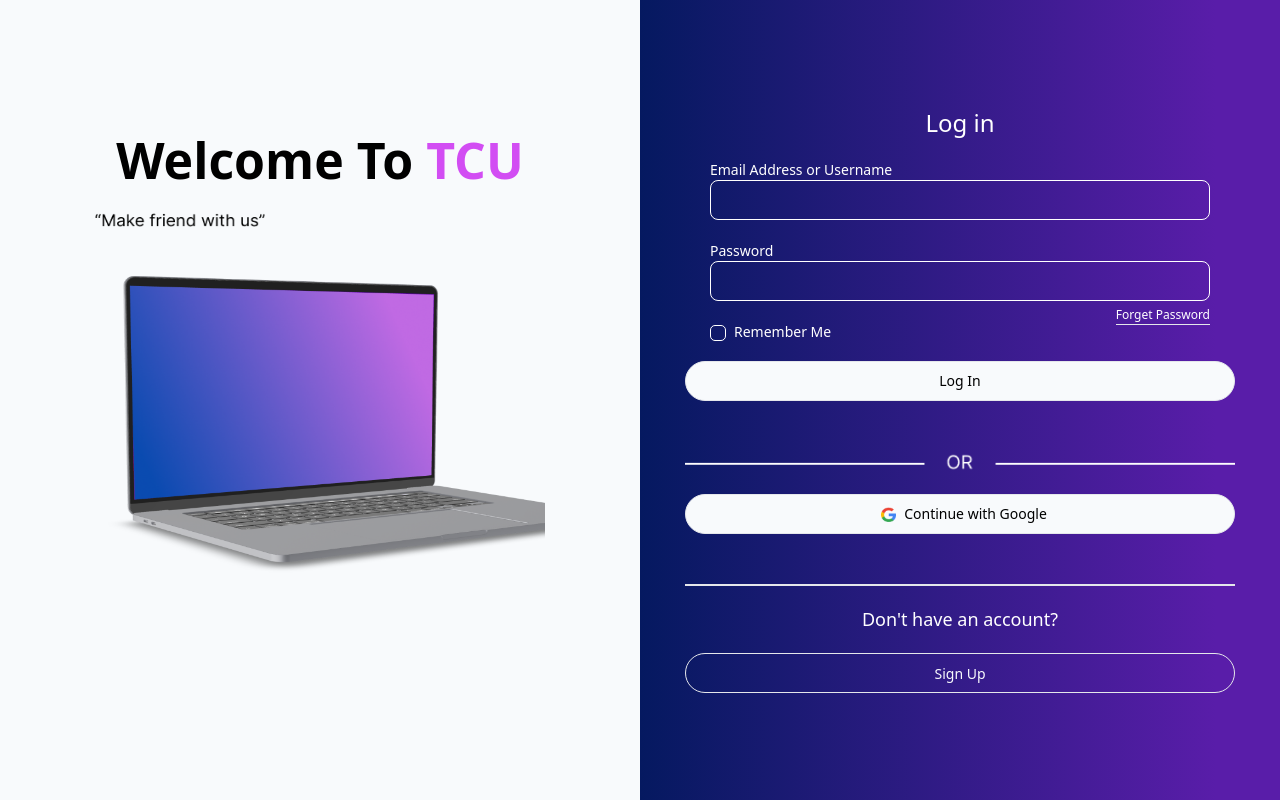
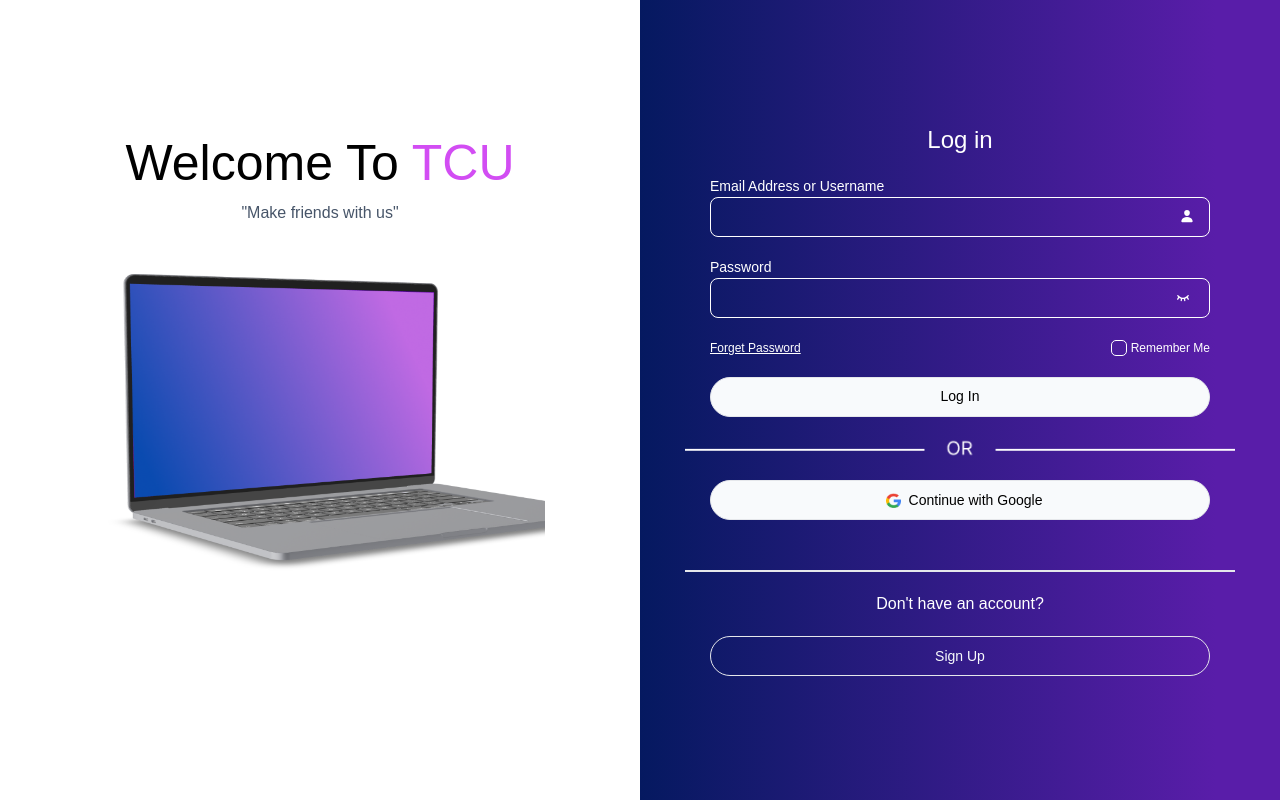
Before and after one commit to thawzinhtut1901/TCU-To-Communicate-With-You, a React (Vite) app: page / in a window 1280 px wide. Built offline with nearby package versions, Linux system fonts and the light colour scheme.

Commit message:
font & responsive

```diff
--- a/index.css
+++ b/index.css
@@ -1,3 +1,4 @@
+@import url('https://fonts.googleapis.com/css2?family=Prompt:wght@400;500&display=swap');
 @tailwind base;
 @tailwind components;
 @tailwind utilities;
@@ -67,3 +68,15 @@
     @apply bg-background text-foreground;
   }
 }
+
+.prompt-regular {
+  font-family: "Prompt", sans-serif;
+  font-weight: 400;
+  font-style: normal;
+}
+
+.prompt-medium {
+  font-family: "Prompt", sans-serif;
+  font-weight: 500;
+  font-style: normal;
+}
--- a/src/Layouts/AuthLayouts/LogIn.tsx
+++ b/src/Layouts/AuthLayouts/LogInLayout.tsx
@@ -2,8 +2,8 @@ import { LoginDesign, LogInForm } from "../../pages/AuthPages";
 
 const LogIn = () => {
   return (
-    <div className="flex items-center justify-center h-screen">
-      <div className="hidden w-0 lg:block bg-slate-50 lg:w-1/2">
+    <div className="flex h-screen ">
+      <div className="hidden w-screen lg:block lg:w-1/2">
         <LoginDesign />
       </div>
       <div className="w-screen h-screen md:w-screen bg-custom-gradient lg:w-1/2">
--- a/src/Layouts/AuthLayouts/index.ts
+++ b/src/Layouts/AuthLayouts/index.ts
@@ -1,10 +1,10 @@
-import LogIn from "./LogIn";
+import LogInLayout from "./LogInLayout";
 import SignUpLayout from "./SignUpLayout";
 import ForgetPassLayout from "./ForgetPassLayout";
 import ProfileSetupLayout from "./ProfileSetupLayout";
 
 export {
-    LogIn,
+    LogInLayout,
     SignUpLayout,
     ForgetPassLayout,
     ProfileSetupLayout,
--- a/src/pages/AuthPages/LogInForm.tsx
+++ b/src/pages/AuthPages/LogInForm.tsx
@@ -10,7 +10,8 @@ import { LoginData } from "@/types/type";
 import { login } from "@/services/authService";
 import MobileImage from "@/components/authComponents/MobileImage";
 import { ButtonLoading } from "@/components/ui/buttonLoading";
-
+import { PiEyeBold, PiEyeClosedBold } from "react-icons/pi";
+import { IoPerson } from "react-icons/io5";
 interface Errors {
   emailOrUserName?: string;
   password?: string;
@@ -20,6 +21,8 @@ const LogInForm = () => {
   const navigate = useNavigate();
   const LoginAccount = useSignIn();
   const [errors, setErrors] = useState<Errors>({});
+  const [showPassword, setShowPassword] = useState(false);
+
   const [loginData, setLoginData] = useState<LoginData>({
     emailOrUserName: "",
     password: "",
@@ -69,15 +72,23 @@ const LogInForm = () => {
     setErrors((prevErrors) => ({ ...prevErrors, password: "" }));
   };
 
+  const toggleShowPassword = () => {
+    setShowPassword(!showPassword);
+  };
+
   return (
-    <div className="flex flex-col justify-center items-center h-screen">
+    <div className="relative flex flex-col items-center justify-center h-screen gap-10 px-2">
+      <h1 className=" absolute lg:hidden top-0 left-0 px-10 font-extrabold font-poppins text-[18px] py-4 lg:text-[24px] text-start text-white">
+        TCU
+      </h1>
       <MobileImage />
-      <div className="flex flex-col justify-center items-center">
-        <h2 className="flex justify-center font-medium font-poppins text-lg text-white md:text-2xl">
+      <div className="flex flex-col items-center justify-center">
+        <h2 className="flex justify-center text-lg font-medium text-white font-primary lg:text-2xl">
           Log in
         </h2>
-        <div className="flex-col mx-auto mt-[30px] md:mt-[20px] font-poppins md:font-thin text-[10px] text-white md:text-[14px]">
+        <div className="flex-col mx-auto mt-[20px] lg:mt-[20px] font-primary text-[10px] text-white md:text-[14px]">
           <Label htmlFor="email">Email Address or Username</Label>
+    <div className="relative ">
           <Input
             type="email"
             id="email"
@@ -85,87 +96,106 @@ const LogInForm = () => {
             onChange={emailHandler}
             className="rounded-[8px]"
           />
+          <IoPerson  className="absolute top-3 right-4"/>
+          </div>
+
           {errors.emailOrUserName && (
-            <span className="my-2 font-bold text-red-500 text-xs">
+            <span className="my-2 text-xs font-bold text-red-500">
               {errors.emailOrUserName}
             </span>
           )}
         </div>
-        <div className="flex-col mx-auto mt-[20px] font-poppins md:font-thin text-[10px] text-white md:text-[14px]">
+        <div className="flex-col mx-auto mt-[10px] lg:mt-[20px] font-primary text-[10px] text-white md:text-[14px]">
           <Label
             htmlFor="password"
-            className="font-poppins font-thin text-[14px]"
+            className="font-primary font-thin text-[14px]"
           >
             Password
           </Label>
+          <div className="relative ">
             <Input
-            type="password"
+              type={showPassword ? "text" : "password"}
               id="password"
               value={loginData.password}
               onChange={passwordHandler}
               className="rounded-[8px]"
             />
+            <button onClick={toggleShowPassword}>
+              {showPassword ? (
+                <PiEyeBold color="slate" className="absolute right-5 top-3" />
+              ) : (
+                <PiEyeClosedBold
+                  color="slate"
+                  className="absolute right-5 top-3"
+                />
+              )}
+            </button>
+          </div>
           {errors.password && (
-            <span className="my-2 font-bold text-red-500 text-xs">
+            <span className="my-2 text-xs font-bold text-red-500">
               {errors.password}
             </span>
           )}
 
-          <div className="md:block hidden">
+          <div className="items-center justify-between hidden md:flex">
             <NavLink to="/forget-password">
-              <div className="flex justify-end mt-[5px]">
-                <h1 className="border-b w-fit text-[12px] cursor-pointer">
+              <h1 className=" underline w-fit text-[12px] cursor-pointe font-primary">
                 Forget Password
               </h1>
-              </div>
             </NavLink>
-
-            <div className="flex space-x-1 md:space-x-2 md:text-[12px]">
+            <div className="flex items-center space-x-1">
               <Checkbox id="remember" className="rounded-[5px]" />
-              <Label htmlFor="remember" className="cursor-pointer">
+              <Label
+                htmlFor="remember"
+                className="cursor-pointer font-primary text-[12px]"
+              >
                 Remember Me
               </Label>
             </div>
           </div>
         </div>
-        {
-          !LoginAccount.isPending ? (
-            <Button type="button" onClick={handleSubmit} className="flex flex-col justify-center order-1 md:order-none bg-[#8566FF] md:bg-slate-50 md:hover:bg-slate-300 hover:bg-purple-500 mx-auto mt-[20px] md:border rounded-full w-[250px] md:w-[550px] font-poppins font-thin text-[14px] text-white md:text-black">
+        {!LoginAccount.isPending ? (
+          <Button
+            type="button"
+            onClick={handleSubmit}
+            className=" flex flex-col justify-center order-1 md:order-none bg-[#8566FF] mt-0 lg:mt-[20px] md:bg-slate-50 md:hover:bg-slate-300 hover:bg-purple-500 mx-auto md:border rounded-full w-[250px] lg:w-[500px] font-primary font-thin text-[14px] text-white md:text-black"
+          >
             Log In
           </Button>
+        ) : (
+          <div className="flex flex-col justify-center order-1 md:order-none bg-[#8566FF] md:bg-slate-50 md:hover:bg-slate-300 hover:bg-purple-500 mx-auto mt-[20px] md:border rounded-full w-[250px] lg:w-[500px] font-primary font-thin text-[14px] text-black">
+            <ButtonLoading />
+          </div>
+        )}
 
-          ) : (
-            <div className="flex flex-col justify-center order-1 md:order-none bg-[#8566FF] md:bg-slate-50 md:hover:bg-slate-300 hover:bg-purple-500 mx-auto mt-[20px] md:border rounded-full w-[250px] md:w-[550px] font-poppins font-thin text-[14px] text-black">
-              <ButtonLoading/>
-            </div>
-          )
-        }
-
-        <div className="flex justify-between items-center md:hidden mx-auto mt-[30px] w-[350px] font-poppins text-white">
-          <div className="flex space-x-1 text-[12px]">
+        <div className="flex justify-between items-center md:hidden px-4 mx-auto mt-[10px] w-[350px] font-primary text-white">
+          <div className="flex items-center gap-2">
             <Checkbox id="remember" className="rounded-[5px]" />
-            <Label htmlFor="remember" className="cursor-pointer">
+            <Label
+              htmlFor="remember"
+              className="cursor-pointer text-[12px] font-primary"
+            >
               Remember Me
             </Label>
           </div>
 
           <NavLink to="/forget-password">
-            <h1 className="w-fit text-[14px] cursor-pointer">
+            <h1 className="w-fit text-[12px] cursor-pointer font-primary">
               Forget Password
             </h1>
           </NavLink>
         </div>
-        <div className="flex mx-auto mt-[12px] md:mt-[50px] w-full md:w-[550px]">
+        <div className="flex mx-auto mt-[12px] lg:mt-[20px] w-full md:w-[550px]">
           <img src={divider} alt="" />
         </div>
-        <Button className="flex justify-center bg-slate-50 hover:bg-slate-300 mx-auto mt-[12px] md:mt-[20px] border rounded-full w-[250px] md:w-[550px] font-poppins font-thin md:text-[14px]">
+        <Button className="flex justify-center bg-slate-50 hover:bg-slate-300 mx-auto mt-[12px] md:mt-[20px] border rounded-full w-[250px] md:w-[500px] font-primary font-thin md:text-[14px]">
           <img src={googleLog} alt="" className="mx-2 w-[15px] h-[15px]" />
           Continue with Google
         </Button>
         <div className="flex items-center mx-auto mt-[20px] md:mt-[50px] w-full md:w-[550px]">
           <hr className="flex-grow border-t-2" />
         </div>
-        <h2 className="flex justify-center mt-[10px] md:mt-[20px] pb-[10px] md:pb-0 font-poppins font-thin text-[14px] text-white md:text-[18px] cursor-default">
+        <h2 className="flex justify-center mt-[10px] md:mt-[20px] pb-[10px] md:pb-0 font-primary font-thin text-[14px] text-white md:text-[16px] cursor-default">
           Don't have an account?{" "}
           <NavLink to="/sign-up">
             <span className="flex hover:border-[#D24DF3] md:hidden ml-1 border-transparent border-b-0 hover:border-b-2 w-fit text-[#D24DF3] cursor-pointer">
@@ -174,7 +204,7 @@ const LogInForm = () => {
           </NavLink>
         </h2>
         <NavLink to="/sign-up">
-          <Button className="md:flex justify-center hidden hover:bg-slate-100 mx-auto mt-[20px] border rounded-full w-[550px] font-poppins font-thin text-[14px] text-slate-50 hover:text-black duration-300">
+          <Button className="md:flex justify-center hidden hover:bg-slate-100 mx-auto mt-[20px] border rounded-full w-[500px] font-primary font-thin text-[14px] text-slate-50 hover:text-black duration-300">
             Sign Up
           </Button>
         </NavLink>
--- a/src/pages/AuthPages/LoginDesign.tsx
+++ b/src/pages/AuthPages/LoginDesign.tsx
@@ -1,13 +1,13 @@
-import { TCULogCom, textHeader } from "../../assets";
+import { TCULogCom } from "../../assets";
 
 const LoginDesign = () => {
   return (
     <div className="flex flex-col items-center justify-center h-screen">
-      <div className="hidden text-center md:block">
-        <h1 className="font-extrabold text-[50px]">
+      <div className="flex-col items-center justify-center hidden text-center lg:flex">
+        <h1 className=" font-primary text-[50px]">
           Welcome To <span className="text-[#D24DF3]">TCU</span>
         </h1>
-        <img src={textHeader} alt="Text Header" className="mt-[15px] w-[170px]" />
+        <p className=" font-primary text-slate-600">"Make friends with us"</p>
         <img src={TCULogCom} alt="TCU Logo Composition" className="w-[450px] h-[450px]" />
       </div>
     </div>
--- a/src/pages/AuthPages/SignupForm.tsx
+++ b/src/pages/AuthPages/SignupForm.tsx
@@ -7,6 +7,8 @@ import { useState } from "react";
 import { useAuthContext } from "@/context/authContext";
 import MobileImage from "@/components/authComponents/MobileImage";
 import { ButtonLoading } from "@/components/ui/buttonLoading";
+import { MdOutlineAlternateEmail } from "react-icons/md";
+import { PiEyeBold, PiEyeClosedBold } from "react-icons/pi";
 
 interface Errors {
   email?: string;
@@ -16,6 +18,8 @@ interface Errors {
 
 const SignupForm = () => {
   const [confirmPassword, setConfirmPassword] = useState<string>("");
+  const [showPassword, setShowPassword] = useState(false);
+  const [showConfirmPassword, setShowConfirmPassword] = useState(false);
   const [errors, setErrors] = useState<Errors>({});
   const createAccount = useSignUp();
   const { OTPBoxHandler, accountData, setAccountData } = useAuthContext();
@@ -74,15 +78,27 @@ const SignupForm = () => {
     setErrors((prevErrors) => ({ ...prevErrors, confirmPassword: "" }));
   };
 
+  const toggleShowPassword = () => {
+    setShowPassword(!showPassword);
+  };
+
+  const toggleShowConfirmPassword = () => {
+    setShowConfirmPassword(!showConfirmPassword);
+  };
+
   return (
-    <div className="flex flex-col justify-center items-center h-screen">
+    <div className="relative flex flex-col items-center justify-center h-screen ">
+       <h1 className=" absolute lg:hidden top-0 left-0 px-10 font-extrabold font-poppins text-[18px] py-4 lg:text-[24px] text-start text-white">
+        TCU
+      </h1>
       <MobileImage />
-      <div className="flex flex-col justify-center items-center">
-        <h2 className="flex justify-center pt-3 lg:pt-0 font-medium font-poppins text-lg text-white lg:text-2xl">
+      <div className="flex flex-col items-center justify-center">
+        <h2 className="flex justify-center pt-3 text-lg font-medium text-white lg:pt-0 font-primary lg:text-2xl">
           Sign up
         </h2>
-        <div className="flex-col mx-auto mt-[10px] lg:mt-[20px] font-poppins lg:font-thin text-[10px] text-white lg:text-[14px]">
+        <div className="flex-col mx-auto mt-[10px] lg:mt-[20px] font-primary lg:font-thin text-[10px] text-white lg:text-[14px]">
           <Label htmlFor="email">Email *</Label>
+          <div className="relative ">
             <Input
               type="email"
               id="email"
@@ -91,53 +107,76 @@ const SignupForm = () => {
               className="rounded-[8px]"
             />
             {errors.email && (
-            <span className="my-2 font-bold text-red-500 text-xs">
+              <span className="my-2 text-xs font-bold text-red-500">
                 {errors.email}
               </span>
             )}
+            <MdOutlineAlternateEmail className="absolute top-3 right-3" />
+          </div>
         </div>
 
-        <div className="flex-col mx-auto mt-[10px] lg:mt-[20px] font-poppins lg:font-thin text-[10px] text-white lg:text-[14px]">
+        <div className="flex-col mx-auto mt-[10px] lg:mt-[20px] font-primary lg:font-thin text-[10px] text-white lg:text-[14px]">
           <Label
             htmlFor="password"
-            className="font-poppins font-thin text-[14px]"
           >
             Password *
           </Label>
-
+          <div className="relative ">
             <Input
-            type="password"
+              type={showPassword ? "text" : "password"}
               id="password"
               value={accountData.password}
               onChange={handlePasswordChange}
               className="rounded-[8px]"
             />
+            <button
+              className="absolute right-5 top-3"
+              onClick={toggleShowPassword}
+            >
+              {showPassword ? (
+                <PiEyeBold color="slate" />
+              ) : (
+                <PiEyeClosedBold color="slate" />
+              )}
+            </button>
+          </div>
           {errors.password && (
-            <span className="my-2 font-bold text-red-500 text-xs">
+            <span className="my-2 text-xs font-bold text-red-500">
               {errors.password}
             </span>
           )}
         </div>
 
-        <div className="flex-col mx-auto mt-[10px] lg:mt-[20px] font-poppins lg:font-thin text-[10px] text-white lg:text-[14px]">
+        <div className="flex-col mx-auto mt-[10px] lg:mt-[20px] font-primary lg:font-thin text-[10px] text-white lg:text-[14px]">
           <Label htmlFor="confirm">Confirm Your Password *</Label>
-
+          <div className="relative ">
             <Input
-            type="password"
+              type={showConfirmPassword ? "text" : "password"}
               id="confirm"
               value={confirmPassword}
               onChange={handleConfirmPasswordChange}
               className="rounded-[8px]"
             />
+            <button
+              className="absolute right-5 top-3"
+              onClick={toggleShowConfirmPassword}
+            >
+              {showConfirmPassword ? (
+                <PiEyeBold color="slate" />
+              ) : (
+                <PiEyeClosedBold color="slate" />
+              )}
+            </button>
+          </div>
 
           {errors.confirmPassword && (
-            <span className="my-2 font-bold text-red-500 text-xs">
+            <span className="my-2 text-xs font-bold text-red-500">
               {errors.confirmPassword}
             </span>
           )}
         </div>
 
-        <div className="flex space-x-2 mx-auto mt-[20px] lg:mt-[50px] w-[350px] lg:w-[550px] font-poppins font-thin text-[9px] text-white">
+        <div className="flex space-x-2 mx-auto mt-[20px] lg:mt-[50px] w-[350px] lg:w-[550px] font-primary font-thin text-[9px] text-white">
           <Checkbox id="recieve-email" className="mt-1 rounded-[5px]" />
           <Label
             htmlFor="recieve-email"
@@ -148,7 +187,7 @@ const SignupForm = () => {
           </Label>
         </div>
 
-        <h2 className="md:flex mx-auto mt-[24px] w-[350px] lg:w-[550px] font-poppins font-thin text-[12px] text-white lg:text-[14px]">
+        <h2 className="md:flex mx-auto mt-[24px] ms-0 lg:ms-20 w-[350px] lg:w-[550px] font-primary font-thin text-[12px] text-white lg:text-[12px]">
           By creating an account, you agree to the{" "}
           <a href="#" className="pl-[2px] lg:pl-1 border-b">
             {" "}
@@ -156,23 +195,21 @@ const SignupForm = () => {
           </a>
         </h2>
 
-        {
-        !createAccount.isPending ? (
+        {!createAccount.isPending ? (
           <Button
             onClick={handleSubmit}
             type="button"
-            className="flex justify-center bg-slate-50 hover:bg-slate-300 mt-[24px] ml-0 md:ml-[55px] border rounded-full font-poppins font-thin text-[#8566FF] text-[12px] md:text-[14px]"
+            className="flex justify-center bg-slate-50 hover:bg-slate-300 mt-[24px] border rounded-full font-primary font-thin text-[#8566FF] text-[12px] md:text-[14px]"
           >
             Create An Account
           </Button>
         ) : (
-          <div className="flex justify-center bg-slate-50 hover:bg-slate-300 mt-[24px] ml-0 md:ml-[55px] border rounded-full font-poppins font-thin text-[#8566FF] text-[12px] md:text-[14px]">
-            <ButtonLoading/>
+          <div className="flex justify-center bg-slate-50 hover:bg-slate-300 mt-[24px] border rounded-full font-primary font-thin text-[#8566FF] text-[12px] md:text-[14px]">
+            <ButtonLoading />
           </div>
-        )
-      }
+        )}
 
-        <h2 className="flex justify-center mx-auto mt-[14px] lg:mt-[24px] pb-[20px] lg:pb-0 w-full lg:w-[550px] font-poppins font-thin text-[12px] text-white lg:text-[14px]">
+        <h2 className="flex justify-center mx-auto mt-[14px] lg:mt-[18px] pb-[20px] lg:pb-0 w-full lg:w-[550px] font-primary font-thin text-[12px] text-white lg:text-[14px]">
           Already have an account?{" "}
           <a
             href="/"
--- a/src/routers/UserRouter.tsx
+++ b/src/routers/UserRouter.tsx
@@ -1,11 +1,11 @@
 import { Navigate, RouteObject } from "react-router-dom"
-import { ForgetPassLayout, LogIn, ProfileSetupLayout, SignUpLayout } from "../Layouts/AuthLayouts"
+import { ForgetPassLayout, LogInLayout, ProfileSetupLayout, SignUpLayout } from "../Layouts/AuthLayouts"
 import { ForgetPaswMail, ResetPassword } from "../pages/AuthPages"
 
 const UserRouter: RouteObject[] = [
     {
         path: "/",
-        element: <LogIn/>,
+        element: <LogInLayout/>,
     },
     {
         path: "/sign-up",
--- a/tailwind.config.js
+++ b/tailwind.config.js
@@ -1,11 +1,11 @@
 /** @type {import('tailwindcss').Config} */
-module.exports = {
+export default {
   darkMode: ["class"],
   content: [
-    './pages/**/*.{ts,tsx}',
-    './components/**/*.{ts,tsx}',
-    './app/**/*.{ts,tsx}',
-    './src/**/*.{ts,tsx}',
+    "./pages/**/*.{ts,tsx}",
+    "./components/**/*.{ts,tsx}",
+    "./app/**/*.{ts,tsx}",
+    "./src/**/*.{ts,tsx}",
   ],
   prefix: "",
   theme: {
@@ -18,7 +18,10 @@ module.exports = {
     },
     extend: {
       backgroundImage: {
-        'custom-gradient':'linear-gradient(90deg, #051960 0%, #591DA9 90%)'
+        "custom-gradient": "linear-gradient(90deg, #051960 0%, #591DA9 90%)",
+      },
+      fontFamily: {
+        primary: ["Prompt", "sans-serif"],
       },
       colors: {
         main: "#8566FF",
@@ -83,5 +86,6 @@ module.exports = {
       },
     },
   },
+  // eslint-disable-next-line no-undef
   plugins: [require("tailwindcss-animate")],
-}
+};
```
Also changed, not shown: src/components/authComponents/MobileImage.tsx (+2 -6 lines). Lines whose indentation alone changed are shown as unchanged.
